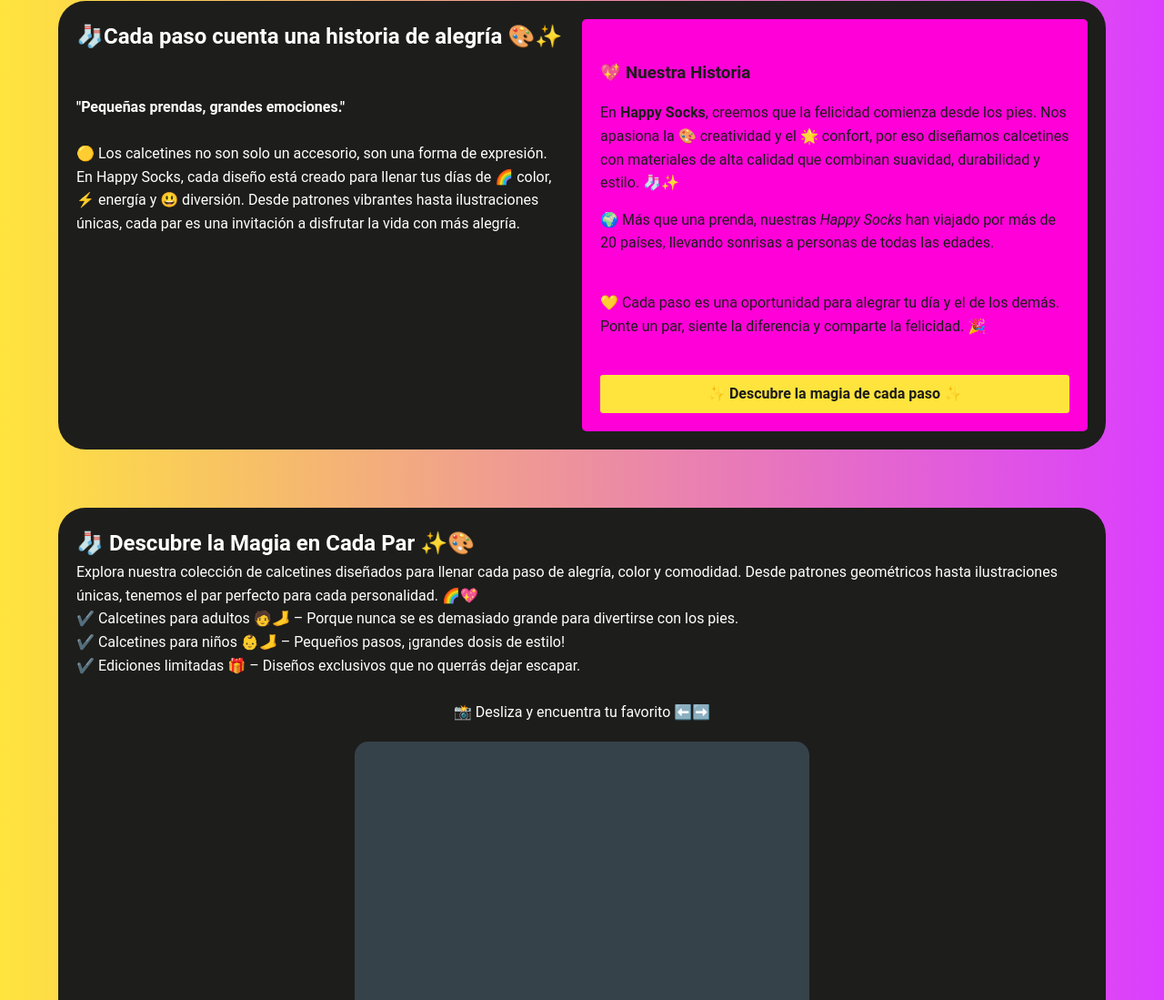
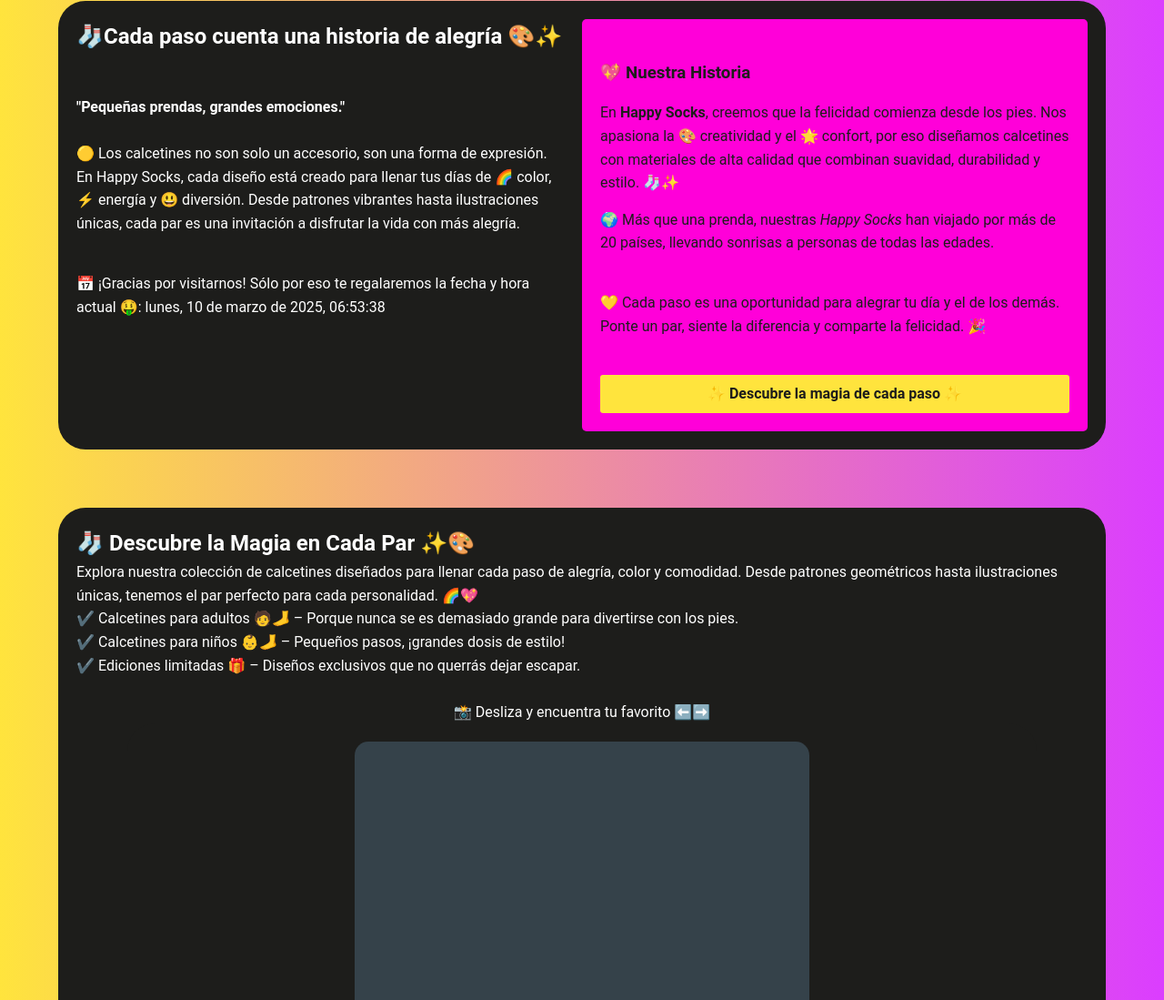
Before and after one commit to sofruiz/ProyectoInter, a plain HTML site: page html/pagweb.html in a window 1280 px wide. Shown: the part 1072-2171 px from the top of the page at 91% size. Drawn offline with Linux system fonts and the light colour scheme.

Commit message:
Se agregó la fecha y hora a la página principal
Se agregó la fecha y hora a la página principal, que se actualiza en tiempo real, junto con un breve mensaje al lado de esta.

```diff
--- a/html/pagweb.html
+++ b/html/pagweb.html
@@ -7,6 +7,7 @@
         <link rel="stylesheet" href="../css/pagweb.css">
         <link rel="icon" href="img/logo happy.png">
         <script src="../js/botonFooter.js"></script>
+        <script src="../js/fechayHora.js"></script>
         <title>Happy Socks</title>
     </head>
 
@@ -52,6 +53,8 @@
                     <h4>"Pequeñas prendas, grandes emociones."</h4><br>
                     <p>🟡 Los calcetines no son solo un accesorio, son una forma de expresión. En Happy Socks, cada diseño está creado para llenar tus días de 🌈 color, ⚡ energía y 😃 diversión. Desde patrones vibrantes hasta ilustraciones únicas, cada par es una invitación a disfrutar la vida con más alegría.
                     </p><br>
+                    <!-- Nuevo elemento para mostrar la fecha y hora -->
+                    <div id="fecha-hora"></div><br>
                     </article>
             </section>
 
--- /dev/null
+++ b/js/fechayHora.js
@@ -0,0 +1,40 @@
+(function(){
+    // Función para volver arriba con animación suave
+    function topFunction() {
+        window.scrollTo({ top: 0, behavior: 'smooth' });
+    }
+
+    // Función para mostrar la fecha y hora actual
+    function mostrarFechaHora() {
+        const fechaHoraElemento = document.getElementById("fecha-hora");
+        if (fechaHoraElemento) {
+            const ahora = new Date();
+            const opciones = {
+                weekday: 'long',
+                year: 'numeric',
+                month: 'long',
+                day: 'numeric',
+                hour: '2-digit',
+                minute: '2-digit',
+                second: '2-digit'
+            };
+            const fechaHora = ahora.toLocaleDateString('es-ES', opciones);
+            fechaHoraElemento.textContent = `📅 ¡Gracias por visitarnos! Sólo por eso te regalaremos la fecha y hora actual 🤑: ${fechaHora}`;
+        }
+    }
+
+    // Esperar a que el DOM cargue antes de asignar los eventos
+    document.addEventListener("DOMContentLoaded", function () {
+        let btn = document.getElementById("btn-top");
+        if (btn) {
+            btn.addEventListener("click", topFunction);
+        }
+
+        // Mostrar la fecha y hora al cargar la página
+        mostrarFechaHora();
+
+        // Actualizar la fecha y hora cada segundo
+        setInterval(mostrarFechaHora, 1000);
+    });
+
+})();
```
